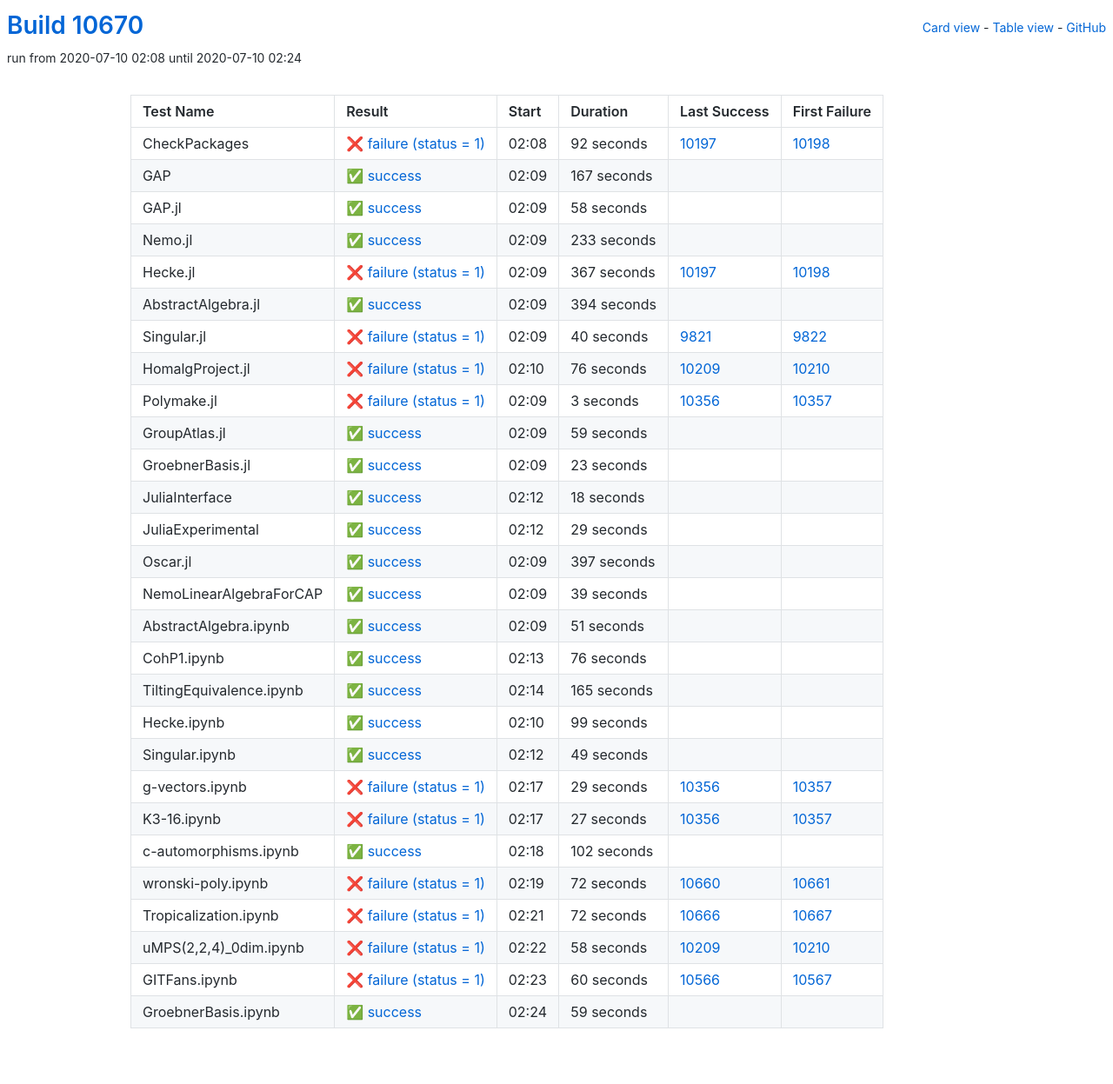
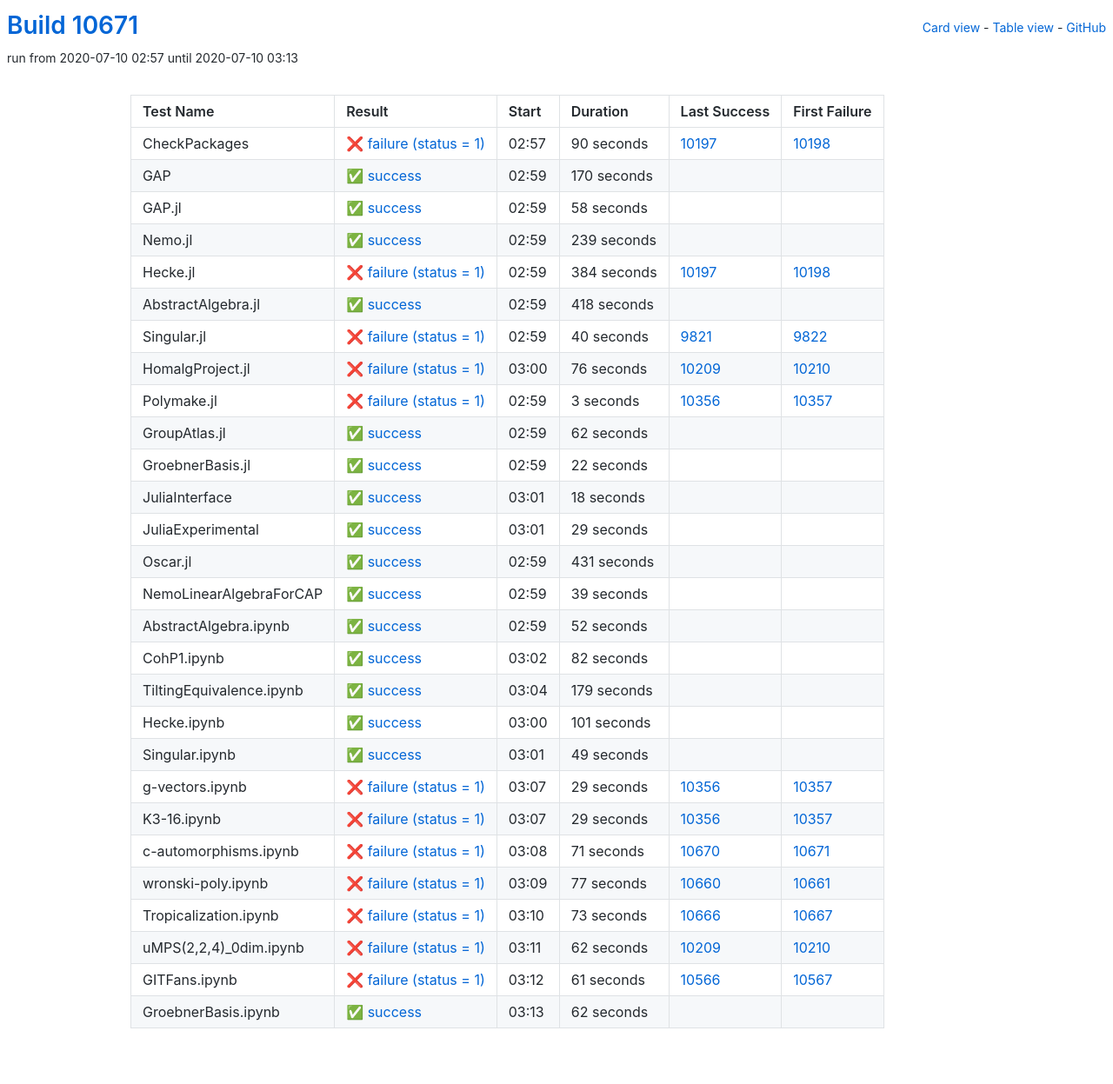
Before and after one commit to oscar-system/oscar-ci-status, a Jekyll site: the page built from table.html, in a window 1280 px wide. Shown: the whole page at 87% size. Built offline with Jekyll 4.4.1, drawn with Linux system fonts in a browser that asks for light colours.

Commit message:
Build #10671

```diff
--- a/_data/ci.yml
+++ b/_data/ci.yml
@@ -1,6 +1,6 @@
 ---
-build: 10670
-build_url: https://oscarci.mathematik.uni-kl.de/job/oscar/10670/
+build: 10671
+build_url: https://oscarci.mathematik.uni-kl.de/job/oscar/10671/
 job: oscar
 organization: oscar-system
 repo: oscar-ci-status
@@ -8,32 +8,32 @@
 tests:
 - name: CheckPackages
   id: checkpackages
-  log: https://oscarci.mathematik.uni-kl.de/job/oscar/10670/artifact/logs/build-10670/CheckPackages.log
-  start: 2020-07-10 02:08
+  log: https://oscarci.mathematik.uni-kl.de/job/oscar/10671/artifact/logs/build-10671/CheckPackages.log
+  start: 2020-07-10 02:57
   success: false
   exitcode: 1
   status: failure
-  duration: 92
+  duration: 90
   last_success: 10197
   last_success_url: https://oscarci.mathematik.uni-kl.de/job/oscar/10197/
   first_failure: 10198
   first_failure_url: https://oscarci.mathematik.uni-kl.de/job/oscar/10198/
 - name: GAP
   id: gap
-  log: https://oscarci.mathematik.uni-kl.de/job/oscar/10670/artifact/logs/build-10670/GAP.log
-  start: 2020-07-10 02:09
+  log: https://oscarci.mathematik.uni-kl.de/job/oscar/10671/artifact/logs/build-10671/GAP.log
+  start: 2020-07-10 02:59
   success: true
   exitcode: 0
   status: success
-  duration: 167
+  duration: 170
   last_success: false
   last_success_url:
   first_failure: false
   first_failure_url:
 - name: GAP.jl
   id: gap-jl
-  log: https://oscarci.mathematik.uni-kl.de/job/oscar/10670/artifact/logs/build-10670/GAP.jl.log
-  start: 2020-07-10 02:09
+  log: https://oscarci.mathematik.uni-kl.de/job/oscar/10671/artifact/logs/build-10671/GAP.jl.log
+  start: 2020-07-10 02:59
   success: true
   exitcode: 0
   status: success
@@ -44,44 +44,44 @@
   first_failure_url:
 - name: Nemo.jl
   id: nemo-jl
-  log: https://oscarci.mathematik.uni-kl.de/job/oscar/10670/artifact/logs/build-10670/Nemo.jl.log
-  start: 2020-07-10 02:09
+  log: https://oscarci.mathematik.uni-kl.de/job/oscar/10671/artifact/logs/build-10671/Nemo.jl.log
+  start: 2020-07-10 02:59
   success: true
   exitcode: 0
   status: success
-  duration: 233
+  duration: 239
   last_success: false
   last_success_url:
   first_failure: false
   first_failure_url:
 - name: Hecke.jl
   id: hecke-jl
-  log: https://oscarci.mathematik.uni-kl.de/job/oscar/10670/artifact/logs/build-10670/Hecke.jl.log
-  start: 2020-07-10 02:09
+  log: https://oscarci.mathematik.uni-kl.de/job/oscar/10671/artifact/logs/build-10671/Hecke.jl.log
+  start: 2020-07-10 02:59
   success: false
   exitcode: 1
   status: failure
-  duration: 367
+  duration: 384
   last_success: 10197
   last_success_url: https://oscarci.mathematik.uni-kl.de/job/oscar/10197/
   first_failure: 10198
   first_failure_url: https://oscarci.mathematik.uni-kl.de/job/oscar/10198/
 - name: AbstractAlgebra.jl
   id: abstractalgebra-jl
-  log: https://oscarci.mathematik.uni-kl.de/job/oscar/10670/artifact/logs/build-10670/AbstractAlgebra.jl.log
-  start: 2020-07-10 02:09
+  log: https://oscarci.mathematik.uni-kl.de/job/oscar/10671/artifact/logs/build-10671/AbstractAlgebra.jl.log
+  start: 2020-07-10 02:59
   success: true
   exitcode: 0
   status: success
-  duration: 394
+  duration: 418
   last_success: false
   last_success_url:
   first_failure: false
   first_failure_url:
 - name: Singular.jl
   id: singular-jl
-  log: https://oscarci.mathematik.uni-kl.de/job/oscar/10670/artifact/logs/build-10670/Singular.jl.log
-  start: 2020-07-10 02:09
+  log: https://oscarci.mathematik.uni-kl.de/job/oscar/10671/artifact/logs/build-10671/Singular.jl.log
+  start: 2020-07-10 02:59
   success: false
   exitcode: 1
   status: failure
@@ -92,8 +92,8 @@
   first_failure_url: https://oscarci.mathematik.uni-kl.de/job/oscar/9822/
 - name: HomalgProject.jl
   id: homalgproject-jl
-  log: https://oscarci.mathematik.uni-kl.de/job/oscar/10670/artifact/logs/build-10670/HomalgProject.jl.log
-  start: 2020-07-10 02:10
+  log: https://oscarci.mathematik.uni-kl.de/job/oscar/10671/artifact/logs/build-10671/HomalgProject.jl.log
+  start: 2020-07-10 03:00
   success: false
   exitcode: 1
   status: failure
@@ -104,8 +104,8 @@
   first_failure_url: https://oscarci.mathematik.uni-kl.de/job/oscar/10210/
 - name: Polymake.jl
   id: polymake-jl
-  log: https://oscarci.mathematik.uni-kl.de/job/oscar/10670/artifact/logs/build-10670/Polymake.jl.log
-  start: 2020-07-10 02:09
+  log: https://oscarci.mathematik.uni-kl.de/job/oscar/10671/artifact/logs/build-10671/Polymake.jl.log
+  start: 2020-07-10 02:59
   success: false
   exitcode: 1
   status: failure
@@ -116,32 +116,32 @@
   first_failure_url: https://oscarci.mathematik.uni-kl.de/job/oscar/10357/
 - name: GroupAtlas.jl
   id: groupatlas-jl
-  log: https://oscarci.mathematik.uni-kl.de/job/oscar/10670/artifact/logs/build-10670/GroupAtlas.jl.log
-  start: 2020-07-10 02:09
+  log: https://oscarci.mathematik.uni-kl.de/job/oscar/10671/artifact/logs/build-10671/GroupAtlas.jl.log
+  start: 2020-07-10 02:59
   success: true
   exitcode: 0
   status: success
-  duration: 59
+  duration: 62
   last_success: false
   last_success_url:
   first_failure: false
   first_failure_url:
 - name: GroebnerBasis.jl
   id: groebnerbasis-jl
-  log: https://oscarci.mathematik.uni-kl.de/job/oscar/10670/artifact/logs/build-10670/GroebnerBasis.jl.log
-  start: 2020-07-10 02:09
+  log: https://oscarci.mathematik.uni-kl.de/job/oscar/10671/artifact/logs/build-10671/GroebnerBasis.jl.log
+  start: 2020-07-10 02:59
   success: true
   exitcode: 0
   status: success
-  duration: 23
+  duration: 22
   last_success: false
   last_success_url:
   first_failure: false
   first_failure_url:
 - name: JuliaInterface
   id: juliainterface
-  log: https://oscarci.mathematik.uni-kl.de/job/oscar/10670/artifact/logs/build-10670/JuliaInterface.log
-  start: 2020-07-10 02:12
+  log: https://oscarci.mathematik.uni-kl.de/job/oscar/10671/artifact/logs/build-10671/JuliaInterface.log
+  start: 2020-07-10 03:01
   success: true
   exitcode: 0
   status: success
@@ -152,8 +152,8 @@
   first_failure_url:
 - name: JuliaExperimental
   id: juliaexperimental
-  log: https://oscarci.mathematik.uni-kl.de/job/oscar/10670/artifact/logs/build-10670/JuliaExperimental.log
-  start: 2020-07-10 02:12
+  log: https://oscarci.mathematik.uni-kl.de/job/oscar/10671/artifact/logs/build-10671/JuliaExperimental.log
+  start: 2020-07-10 03:01
   success: true
   exitcode: 0
   status: success
@@ -164,20 +164,20 @@
   first_failure_url:
 - name: Oscar.jl
   id: oscar-jl
-  log: https://oscarci.mathematik.uni-kl.de/job/oscar/10670/artifact/logs/build-10670/Oscar.jl.log
-  start: 2020-07-10 02:09
+  log: https://oscarci.mathematik.uni-kl.de/job/oscar/10671/artifact/logs/build-10671/Oscar.jl.log
+  start: 2020-07-10 02:59
   success: true
   exitcode: 0
   status: success
-  duration: 397
+  duration: 431
   last_success: false
   last_success_url:
   first_failure: false
   first_failure_url:
 - name: NemoLinearAlgebraForCAP
   id: nemolinearalgebraforcap
-  log: https://oscarci.mathematik.uni-kl.de/job/oscar/10670/artifact/logs/build-10670/NemoLinearAlgebraForCAP.log
-  start: 2020-07-10 02:09
+  log: https://oscarci.mathematik.uni-kl.de/job/oscar/10671/artifact/logs/build-10671/NemoLinearAlgebraForCAP.log
+  start: 2020-07-10 02:59
   success: true
   exitcode: 0
   status: success
@@ -188,56 +188,56 @@
   first_failure_url:
 - name: AbstractAlgebra.ipynb
   id: abstractalgebra-ipynb
-  log: https://oscarci.mathematik.uni-kl.de/job/oscar/10670/artifact/logs/build-10670/AbstractAlgebra.ipynb.log
-  start: 2020-07-10 02:09
+  log: https://oscarci.mathematik.uni-kl.de/job/oscar/10671/artifact/logs/build-10671/AbstractAlgebra.ipynb.log
+  start: 2020-07-10 02:59
   success: true
   exitcode: 0
   status: success
-  duration: 51
+  duration: 52
   last_success: false
   last_success_url:
   first_failure: false
   first_failure_url:
 - name: CohP1.ipynb
   id: cohp1-ipynb
-  log: https://oscarci.mathematik.uni-kl.de/job/oscar/10670/artifact/logs/build-10670/CohP1.ipynb.log
-  start: 2020-07-10 02:13
+  log: https://oscarci.mathematik.uni-kl.de/job/oscar/10671/artifact/logs/build-10671/CohP1.ipynb.log
+  start: 2020-07-10 03:02
   success: true
   exitcode: 0
   status: success
-  duration: 76
+  duration: 82
   last_success: false
   last_success_url:
   first_failure: false
   first_failure_url:
 - name: TiltingEquivalence.ipynb
   id: tiltingequivalence-ipynb
-  log: https://oscarci.mathematik.uni-kl.de/job/oscar/10670/artifact/logs/build-10670/TiltingEquivalence.ipynb.log
-  start: 2020-07-10 02:14
+  log: https://oscarci.mathematik.uni-kl.de/job/oscar/10671/artifact/logs/build-10671/TiltingEquivalence.ipynb.log
+  start: 2020-07-10 03:04
   success: true
   exitcode: 0
   status: success
-  duration: 165
+  duration: 179
   last_success: false
   last_success_url:
   first_failure: false
   first_failure_url:
 - name: Hecke.ipynb
   id: hecke-ipynb
-  log: https://oscarci.mathematik.uni-kl.de/job/oscar/10670/artifact/logs/build-10670/Hecke.ipynb.log
-  start: 2020-07-10 02:10
+  log: https://oscarci.mathematik.uni-kl.de/job/oscar/10671/artifact/logs/build-10671/Hecke.ipynb.log
+  start: 2020-07-10 03:00
   success: true
   exitcode: 0
   status: success
-  duration: 99
+  duration: 101
   last_success: false
   last_success_url:
   first_failure: false
   first_failure_url:
 - name: Singular.ipynb
   id: singular-ipynb
-  log: https://oscarci.mathematik.uni-kl.de/job/oscar/10670/artifact/logs/build-10670/Singular.ipynb.log
-  start: 2020-07-10 02:12
+  log: https://oscarci.mathematik.uni-kl.de/job/oscar/10671/artifact/logs/build-10671/Singular.ipynb.log
+  start: 2020-07-10 03:01
   success: true
   exitcode: 0
   status: success
@@ -248,8 +248,8 @@
   first_failure_url:
 - name: g-vectors.ipynb
   id: g-vectors-ipynb
-  log: https://oscarci.mathematik.uni-kl.de/job/oscar/10670/artifact/logs/build-10670/g-vectors.ipynb.log
-  start: 2020-07-10 02:17
+  log: https://oscarci.mathematik.uni-kl.de/job/oscar/10671/artifact/logs/build-10671/g-vectors.ipynb.log
+  start: 2020-07-10 03:07
   success: false
   exitcode: 1
   status: failure
@@ -260,84 +260,84 @@
   first_failure_url: https://oscarci.mathematik.uni-kl.de/job/oscar/10357/
 - name: K3-16.ipynb
   id: k3-16-ipynb
-  log: https://oscarci.mathematik.uni-kl.de/job/oscar/10670/artifact/logs/build-10670/K3-16.ipynb.log
-  start: 2020-07-10 02:17
+  log: https://oscarci.mathematik.uni-kl.de/job/oscar/10671/artifact/logs/build-10671/K3-16.ipynb.log
+  start: 2020-07-10 03:07
   success: false
   exitcode: 1
   status: failure
-  duration: 27
+  duration: 29
   last_success: 10356
   last_success_url: https://oscarci.mathematik.uni-kl.de/job/oscar/10356/
   first_failure: 10357
   first_failure_url: https://oscarci.mathematik.uni-kl.de/job/oscar/10357/
 - name: c-automorphisms.ipynb
   id: c-automorphisms-ipynb
-  log: https://oscarci.mathematik.uni-kl.de/job/oscar/10670/artifact/logs/build-10670/c-automorphisms.ipynb.log
-  start: 2020-07-10 02:18
-  success: true
-  exitcode: 0
-  status: success
-  duration: 102
-  last_success: false
-  last_success_url:
-  first_failure: false
-  first_failure_url:
-- name: wronski-poly.ipynb
-  id: wronski-poly-ipynb
-  log: https://oscarci.mathematik.uni-kl.de/job/oscar/10670/artifact/logs/build-10670/wronski-poly.ipynb.log
-  start: 2020-07-10 02:19
+  log: https://oscarci.mathematik.uni-kl.de/job/oscar/10671/artifact/logs/build-10671/c-automorphisms.ipynb.log
+  start: 2020-07-10 03:08
   success: false
   exitcode: 1
   status: failure
-  duration: 72
+  duration: 71
+  last_success: 10670
+  last_success_url: https://oscarci.mathematik.uni-kl.de/job/oscar/10670/
+  first_failure: 10671
+  first_failure_url: https://oscarci.mathematik.uni-kl.de/job/oscar/10671/
+- name: wronski-poly.ipynb
+  id: wronski-poly-ipynb
+  log: https://oscarci.mathematik.uni-kl.de/job/oscar/10671/artifact/logs/build-10671/wronski-poly.ipynb.log
+  start: 2020-07-10 03:09
+  success: false
+  exitcode: 1
+  status: failure
+  duration: 77
   last_success: 10660
   last_success_url: https://oscarci.mathematik.uni-kl.de/job/oscar/10660/
   first_failure: 10661
   first_failure_url: https://oscarci.mathematik.uni-kl.de/job/oscar/10661/
 - name: Tropicalization.ipynb
   id: tropicalization-ipynb
-  log: https://oscarci.mathematik.uni-kl.de/job/oscar/10670/artifact/logs/build-10670/Tropicalization.ipynb.log
-  start: 2020-07-10 02:21
+  log: https://oscarci.mathematik.uni-kl.de/job/oscar/10671/artifact/logs/build-10671/Tropicalization.ipynb.log
+  start: 2020-07-10 03:10
   success: false
   exitcode: 1
   status: failure
-  duration: 72
+  duration: 73
   last_success: 10666
   last_success_url: https://oscarci.mathematik.uni-kl.de/job/oscar/10666/
   first_failure: 10667
   first_failure_url: https://oscarci.mathematik.uni-kl.de/job/oscar/10667/
 - name: uMPS(2,2,4)_0dim.ipynb
   id: umps-2-2-4-0dim-ipynb
-  log: https://oscarci.mathematik.uni-kl.de/job/oscar/10670/artifact/logs/build-10670/uMPS-2-2-4-_0dim.ipynb.log
-  start: 2020-07-10 02:22
+  log: https://oscarci.mathematik.uni-kl.de/job/oscar/10671/artifact/logs/build-10671/uMPS-2-2-4-_0dim.ipynb.log
+  start: 2020-07-10 03:11
   success: false
   exitcode: 1
   status: failure
-  duration: 58
+  duration: 62
   last_success: 10209
   last_success_url: https://oscarci.mathematik.uni-kl.de/job/oscar/10209/
   first_failure: 10210
   first_failure_url: https://oscarci.mathematik.uni-kl.de/job/oscar/10210/
 - name: GITFans.ipynb
   id: gitfans-ipynb
-  log: https://oscarci.mathematik.uni-kl.de/job/oscar/10670/artifact/logs/build-10670/GITFans.ipynb.log
-  start: 2020-07-10 02:23
+  log: https://oscarci.mathematik.uni-kl.de/job/oscar/10671/artifact/logs/build-10671/GITFans.ipynb.log
+  start: 2020-07-10 03:12
   success: false
   exitcode: 1
   status: failure
-  duration: 60
+  duration: 61
   last_success: 10566
   last_success_url: https://oscarci.mathematik.uni-kl.de/job/oscar/10566/
   first_failure: 10567
   first_failure_url: https://oscarci.mathematik.uni-kl.de/job/oscar/10567/
 - name: GroebnerBasis.ipynb
   id: groebnerbasis-ipynb
-  log: https://oscarci.mathematik.uni-kl.de/job/oscar/10670/artifact/logs/build-10670/GroebnerBasis.ipynb.log
-  start: 2020-07-10 02:24
+  log: https://oscarci.mathematik.uni-kl.de/job/oscar/10671/artifact/logs/build-10671/GroebnerBasis.ipynb.log
+  start: 2020-07-10 03:13
   success: true
   exitcode: 0
   status: success
-  duration: 59
+  duration: 62
   last_success: false
   last_success_url:
   first_failure: false
```
Also changed, not shown: README.md.
